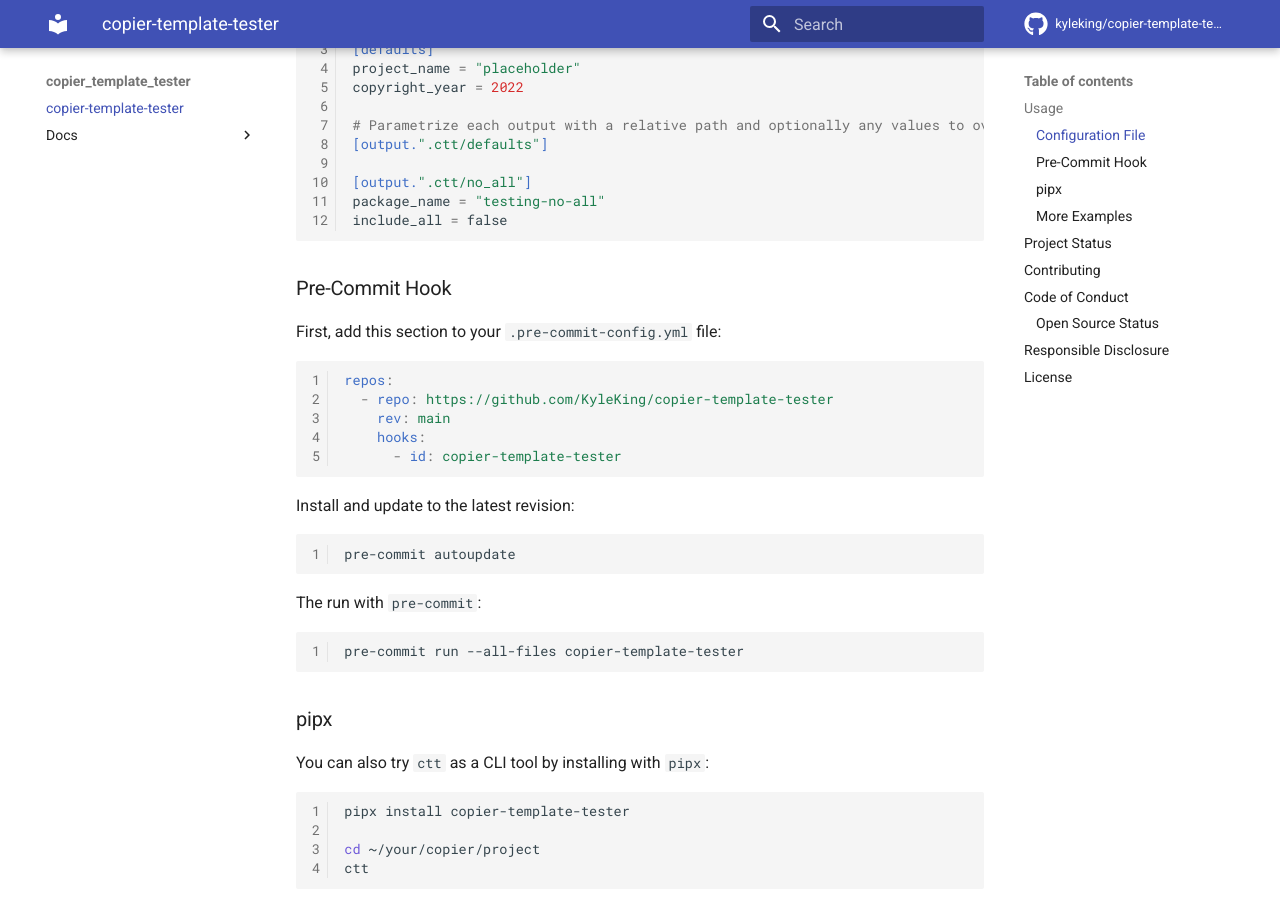
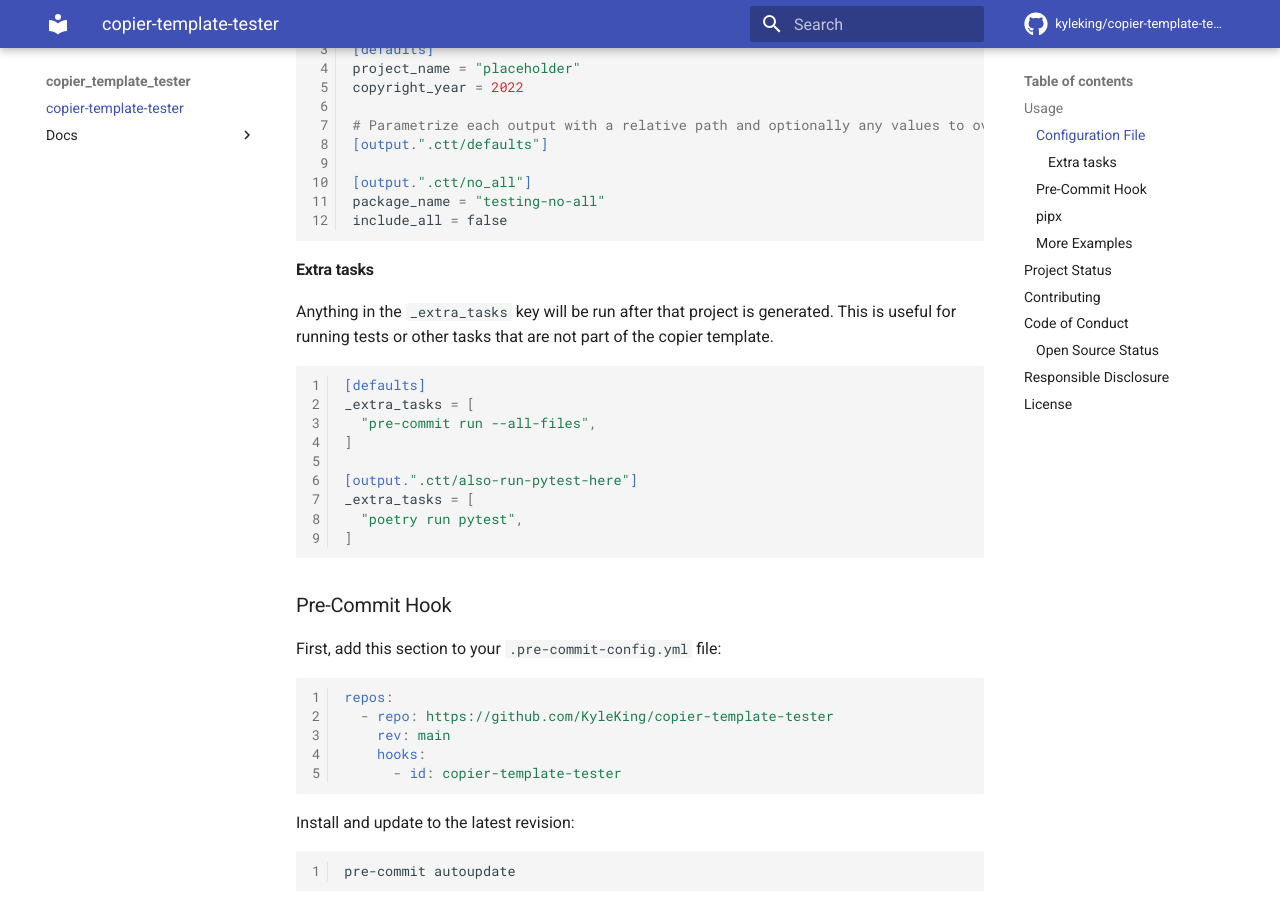
Before and after one commit to KyleKing/copier-template-tester, an MkDocs documentation site: the page built from docs/README.md, in a window 1280 px wide and 900 px high, scrolled down 1169 px. Built offline with MkDocs 1.6.1 and Material for MkDocs 9.7.7, drawn with Linux system fonts in a browser that asks for light colours; comment, search, counter and statistics services are not loaded.

Commit message:
feat: add support for `_extra_tasks` in CTT TOML configuration (#36)

````diff
--- a/docs/README.md
+++ b/docs/README.md
@@ -35,6 +35,22 @@ copyright_year = 2022
 [output.".ctt/no_all"]
 package_name = "testing-no-all"
 include_all = false
+```
+
+#### Extra tasks
+
+Anything in the `_extra_tasks` key will be run after that project is generated. This is useful for running tests or other tasks that are not part of the copier template.
+
+```toml
+[defaults]
+_extra_tasks = [
+  "pre-commit run --all-files",
+]
+
+[output.".ctt/also-run-pytest-here"]
+_extra_tasks = [
+  "poetry run pytest",
+]
 ```
 
 ### Pre-Commit Hook
````
Also changed, not shown: docs/docs/CHANGELOG.md (+4 -0 lines), 4 other files.
